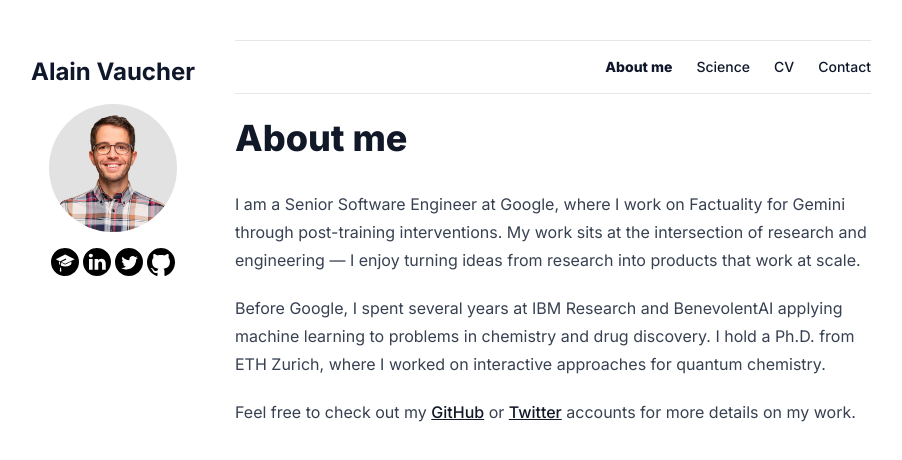
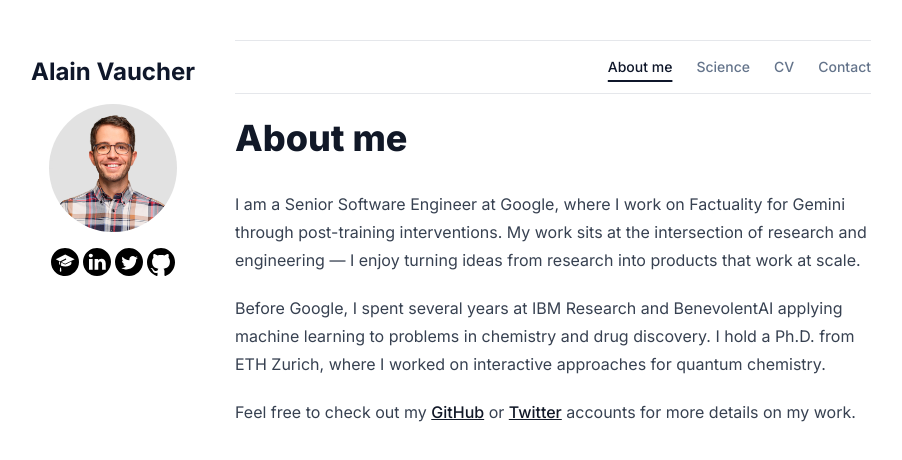
Before and after one commit to avaucher/avaucher.github.io, a Next.js app: page / in a window 1280 px wide. Shown: the top 460 px of the page, without its empty margins (201-1103 px from the left). Built offline with nearby package versions, Linux system fonts and the light colour scheme.

Commit message:
Use underline and color indicator for active nav link to avoid layout shift

```diff
--- a/app/ui/nav-links.tsx
+++ b/app/ui/nav-links.tsx
@@ -29,15 +29,20 @@ export default function NavLinks() {
     return (
       <>
         {links.map((link) => {
+          const isActive =
+            link.href === '/'
+              ? pathname === '/'
+              : pathname === link.href || pathname === `${link.href}/`;
           return (
             <Link
               key={link.name}
               href={link.href}
+              aria-current={isActive ? 'page' : undefined}
               className={clsx(
-                '',
-                {
-                  'font-extrabold': pathname === link.href,
-                },
+                'transition-colors underline-offset-8',
+                isActive
+                  ? 'text-slate-900 dark:text-white underline decoration-2'
+                  : 'text-slate-500 hover:text-slate-900 dark:text-slate-400 dark:hover:text-white',
               )}
             >
               {link.name}
```
